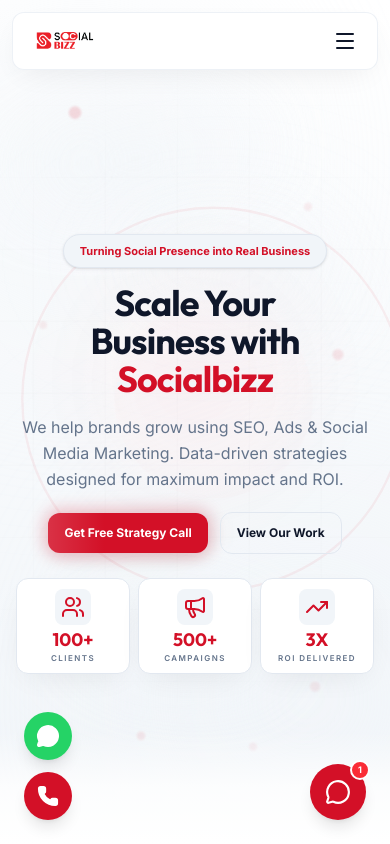
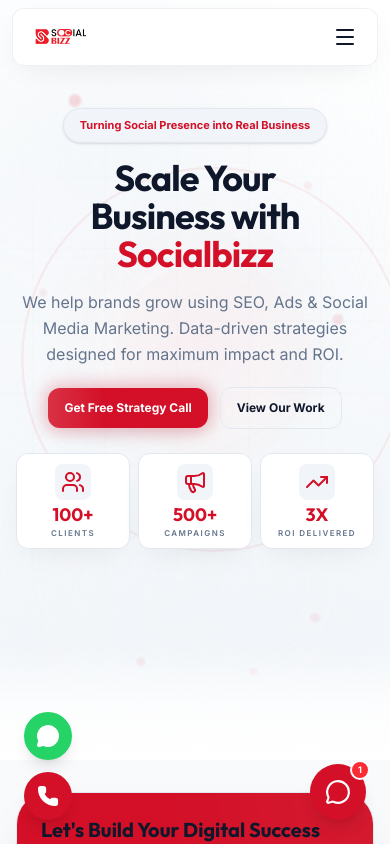
Before and after one commit to vikashkumar7254/socialbizz, a React (Vite) app: page / in a window 390 px wide. Shown: the top 844 px of the page. Built offline with nearby package versions, Linux system fonts and the light colour scheme.

Commit message:
Improve mobile hero spacing

```diff
--- a/src/components/layout/Navbar.tsx
+++ b/src/components/layout/Navbar.tsx
@@ -42,7 +42,7 @@
   ];
 
   return (
-    <nav className={`fixed top-0 left-0 right-0 z-50 transition-all duration-300 ${scrolled ? "py-2" : "py-3"}`}>
+    <nav className={`fixed top-0 left-0 right-0 z-50 transition-all duration-300 ${scrolled ? "py-2" : "py-2 md:py-3"}`}>
       <div className="max-w-7xl mx-auto px-3 sm:px-4 md:px-6" ref={menuRef}>
         <div className={`flex items-center justify-between bg-white/90 backdrop-blur-xl px-3 sm:px-4 md:px-5 py-2 rounded-xl md:rounded-2xl transition-all duration-300 border ${scrolled ? "shadow-soft-lg border-brand-border" : "shadow-soft border-brand-border/60"}`}>
           <Link to="/" className="flex items-center gap-2">
@@ -54,7 +54,7 @@
               <img
                 src={brandLogo}
                 alt="SocialBizz"
-                className="block h-10 w-auto max-w-[180px] object-contain sm:h-11 md:h-12 md:max-w-[220px]"
+                className="block h-9 w-auto max-w-[150px] object-contain sm:h-10 md:h-12 md:max-w-[220px]"
               />
             </motion.div>
           </Link>
--- a/src/pages/Home.tsx
+++ b/src/pages/Home.tsx
@@ -325,7 +325,7 @@
         />
       )}
       {/* Hero Section */}
-      <section ref={heroRef} className="relative isolate min-h-screen flex flex-col items-center justify-center overflow-hidden px-4 md:px-6 pt-24 pb-8 md:pt-28 md:pb-10 bg-white">
+      <section ref={heroRef} className="relative isolate min-h-[760px] md:min-h-screen flex flex-col items-center justify-start md:justify-center overflow-hidden px-4 md:px-6 pt-[108px] pb-7 md:pt-28 md:pb-10 bg-white">
         {/* Premium digital background */}
         <motion.div className="absolute inset-0 z-0 overflow-hidden pointer-events-none" style={{ y: heroBackdropY, scale: heroScale }}>
           <div className="absolute inset-0 bg-[linear-gradient(180deg,#ffffff_0%,#f8fafc_44%,#f1f5f9_100%)]" />
@@ -410,7 +410,7 @@
           <div className="absolute inset-x-0 bottom-0 h-28 bg-gradient-to-t from-white via-white/80 to-transparent" />
         </motion.div>
 
-        <motion.div className="max-w-7xl mx-auto text-center relative z-10" style={{ y: heroContentY, opacity: heroOpacity }}>
+        <motion.div className="max-w-7xl mx-auto text-center relative z-10 w-full" style={{ y: heroContentY, opacity: heroOpacity }}>
           {/* HUD Corners - NEW */}
           <div className="absolute -inset-4 md:-inset-10 pointer-events-none opacity-20 hidden sm:block">
             <div className="absolute top-0 left-0 w-8 h-8 border-t-2 border-l-2 border-brand-primary" />
```
